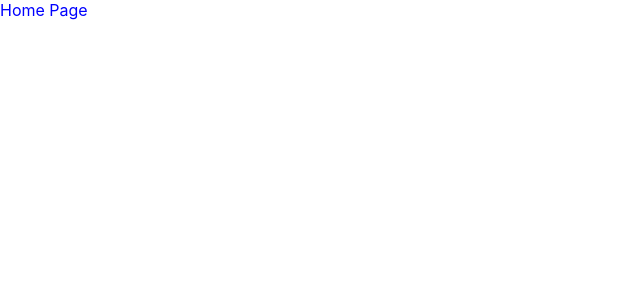
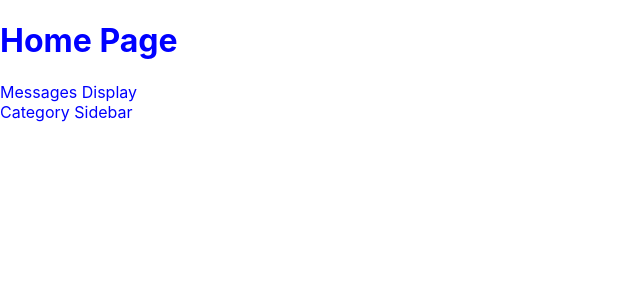
Before and after one commit to urgent/site, a Next.js app: page / in a window 1280 px wide. Shown: the top 300 px of the page, without its empty margins (0-640 px from the left). Built offline with nearby package versions, Linux system fonts and the light colour scheme.

Commit message:
put component in index

```diff
--- a/src/components/CategorySidebarKTL.js
+++ b/src/components/CategorySidebarKTL.js
@@ -3,7 +3,7 @@ import React from 'react'
 export default function CategorySidebarKTL() {
   return (
     <div>
-
+      Category Sidebar
     </div>
   )
 }
--- a/src/components/MessagesDisplayKTL.js
+++ b/src/components/MessagesDisplayKTL.js
@@ -3,7 +3,7 @@ import React from 'react'
 export default function MessagesDisplayKTL() {
   return (
     <div>
-
+      Messages Display
     </div>
   )
 }
--- a/src/pages/index.js
+++ b/src/pages/index.js
@@ -1,9 +1,13 @@
-
+import React from "react";
+import MessagesDisplayKTL from "../components/MessagesDisplayKTL";
+import CategorySidebarKTL from "../components/CategorySidebarKTL";
 
 export default function Home() {
   return (
     <div>
-      Home Page
+      <h1>Home Page</h1>
+      <MessagesDisplayKTL />
+      <CategorySidebarKTL />
     </div>
   )
 }
```
